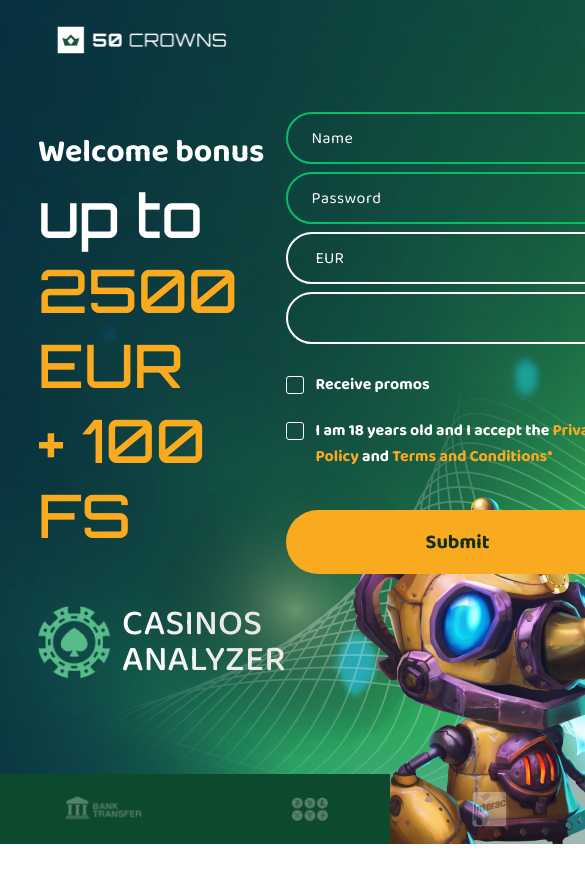
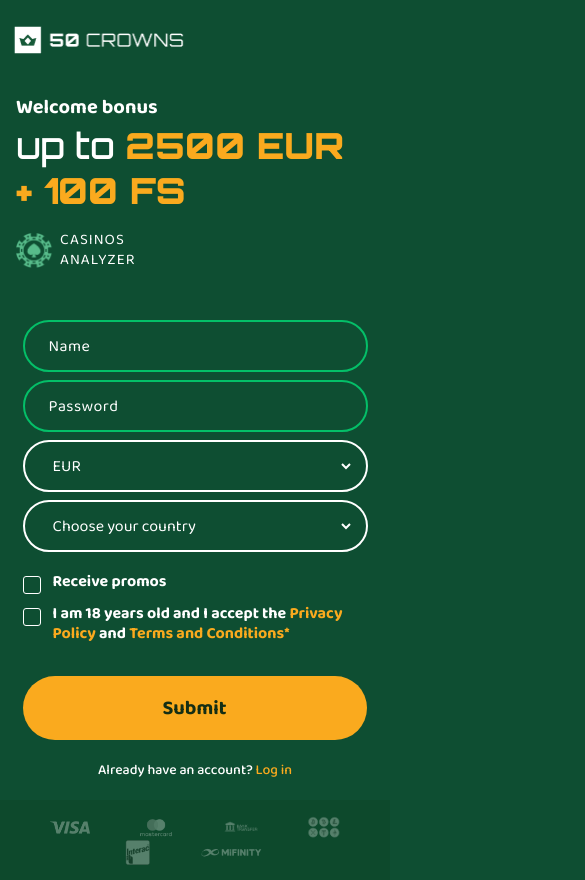
Before and after one commit to ArtemUholkov/50-crowns-land, a plain HTML site: page index.html in a window 390 px wide. Shown: the top 880 px of the page, 585 px wide, since content can reach past the window. Before the commit the page ends 844 px from the top, so only its background shows below. Drawn offline with Linux system fonts and the light colour scheme; no server answers.

Commit message:
almost ready

```diff
--- a/css/common.css
+++ b/css/common.css
@@ -136,7 +136,7 @@ body {
   position: relative;
   width: 100%;
   z-index: 2;
-  background: url('../img/main/main-bg.png');
+  background: url('../img/main/main-bg.png') no-repeat;
   background-size: cover;
   height: 100vh;
 }
@@ -153,3 +153,8 @@ h1 {
   margin: 0 auto;
 }
 /*COMMONT STYLES END*/
+@media (max-width: 875px) {
+  body {
+    background: #0e4e32;
+  }
+}
--- a/css/footer.css
+++ b/css/footer.css
@@ -48,3 +48,65 @@ footer {
   width: 111px;
   height: 27px;
 }
+.new_mob_pair {
+  display: none;
+}
+@media (max-width: 1140px) {
+  .footer_container {
+    gap: 50px;
+  }
+  .footer_img_pair {
+    gap: 50px;
+  }
+}
+@media (max-width: 875px) {
+  footer {
+    height: 80px;
+  }
+  .footer_container {
+    gap: 46px;
+    height: auto;
+  }
+  .visa {
+    width: 40px;
+    height: 13px;
+  }
+  .mastercard {
+    width: 40px;
+    height: 23px;
+  }
+  .banktransfer {
+    width: 38px;
+    height: 15px;
+  }
+  .crypto {
+    width: 35px;
+    height: 25px;
+  }
+  .interac {
+    height: 25px;
+    width: 25px;
+  }
+  .mifinity {
+    width: 70px;
+    height: 17px;
+  }
+  .footer_img_pair {
+    gap: 46px;
+    display: flex;
+  }
+  .last_pair {
+    display: none;
+  }
+  footer {
+    position: relative;
+    display: flex;
+    flex-direction: column;
+    align-items: center;
+    justify-content: center;
+    margin-top: 20px;
+  }
+  .log-in {
+    text-align: center;
+  }
+}
--- a/css/header.css
+++ b/css/header.css
@@ -17,3 +17,9 @@ header {
 .main-logo {
   width: 100%;
 }
+@media (max-width: 875px) {
+  .header_wrapper {
+    height: 100%;
+    width: 100%;
+  }
+}
--- a/css/index.css
+++ b/css/index.css
@@ -1,11 +1,4 @@
 @import url(common.css);
 @import url(header.css);
 @import url(main-picture.css);
-@import url(our_brands.css);
-@import url(benefits.css);
-@import url(affiliate.css);
-@import url(traffic.css);
-@import url(testimonials.css);
-@import url(contact.css);
 @import url(footer.css);
-@import url(terms-policies.css);
--- a/css/main-picture.css
+++ b/css/main-picture.css
@@ -55,9 +55,10 @@ form {
   display: flex;
   flex-direction: column;
   gap: 8px;
-  width: 409px;
+  width: 345px;
   z-index: 99;
   margin-top: 52px;
+  margin-right: 25px;
 }
 .form_item {
   background-color: transparent;
@@ -145,6 +146,7 @@ option {
   line-height: 24px;
   color: #142e14;
   border: 0;
+  margin-bottom: 12px;
 }
 /* I am 18 years old and I accept the <a href="#" class="accent">Privacy Policy</a> and
                 <a href="#" class="accent">Terms and Conditions*</a> */
@@ -152,11 +154,11 @@ option {
   display: block;
   position: relative;
   padding-left: 30px;
-  margin-bottom: 12px;
+  margin-bottom: 4px;
 
   font-weight: 800;
   font-size: 16px;
-  line-height: 26px;
+  line-height: 20px;
   -webkit-user-select: none;
   -moz-user-select: none;
   -ms-user-select: none;
@@ -166,7 +168,7 @@ option {
   width: 345px;
 }
 .top-container {
-  margin-top: 20px;
+  margin-top: 12px;
 }
 
 /* Hide the browser's default checkbox */
@@ -227,3 +229,187 @@ option {
   -ms-transform: rotate(45deg);
   transform: rotate(45deg);
 }
+.log-in {
+  font-weight: 500;
+  font-size: 14px;
+  line-height: 20px;
+  color: #ffffff;
+}
+
+@media (min-width: 1500px) {
+  .front_img {
+    left: 50px;
+  }
+}
+@media (min-width: 1600px) {
+  .front_img {
+    left: 100px;
+  }
+  h2 {
+    margin-top: 100px;
+  }
+  form {
+    margin-top: 120px;
+  }
+}
+
+@media (min-width: 1700px) {
+  .front_img {
+    left: 200px;
+  }
+}
+@media (min-height: 840px) {
+  .front_img {
+    bottom: 70px;
+  }
+}
+@media (max-width: 1410px) {
+  .main_picture {
+    width: 90%;
+    max-width: 1440px;
+  }
+}
+@media (max-width: 1410px) {
+  .main_picture {
+    width: 90%;
+    max-width: 1440px;
+  }
+}
+@media (max-width: 1360px) {
+  .main_picture {
+    width: 95%;
+  }
+}
+@media (max-width: 1310px) {
+  .front_img {
+    left: -50px;
+  }
+}
+@media (max-width: 1260px) {
+  .front_img {
+    left: -50px;
+    max-width: 1200px;
+  }
+}
+@media (max-width: 1200px) {
+  .front_img {
+    max-width: 1100px;
+  }
+}
+@media (max-width: 1140px) {
+  .front_img {
+    max-width: 1000px;
+  }
+}
+
+@media (max-width: 1050px) {
+  h1 {
+    font-size: 50px;
+  }
+  .accent_text {
+    font-size: 50px;
+  }
+  /* .front_img {
+    left: -150px;
+  } */
+}
+/* @media (max-width: 1100px) and (max-height: 590px) {
+  .front_img {
+    display: none;
+  }
+} */
+@media (max-width: 1050px) {
+  .front_img {
+    left: -200px;
+  }
+  h2 {
+    margin-top: 20px;
+  }
+  form {
+    margin-right: 0;
+  }
+  .coin_text_wrapper {
+    margin-top: 20px;
+  }
+}
+
+@media (max-width: 890px) {
+  /* form {
+    width: 250px;
+  } */
+}
+/* @media (max-height: 700px) {
+  .front_img {
+    bottom: 0px;
+    max-width: 900px;
+    left: 20px;
+  }
+} */
+@media (max-height: 688px) {
+  .front_img {
+    bottom: 0px;
+  }
+  h1,
+  .accent_text {
+    font-size: 45px;
+  }
+  /* .coin_text_wrapper {
+    margin-top: 10px;
+  } */
+  /* form {
+    margin-top: 0px;
+  } */
+}
+@media (max-height: 600px) {
+  .front_img {
+    bottom: 0px;
+    left: 50px;
+  }
+  .submit_form_button {
+    margin: 0;
+  }
+}
+@media (max-width: 875px) {
+  .main_picture {
+    width: 100%;
+  }
+  .front_img {
+    display: none;
+  }
+  body {
+    height: auto;
+  }
+  .main_picture_wrapper {
+    flex-direction: column;
+    align-items: center;
+    justify-items: center;
+  }
+  .text_wrapper {
+    align-self: baseline;
+    padding: 0 13px 0 16px;
+  }
+  h2 {
+    line-height: 32px;
+    font-size: 20px;
+    margin-top: 31px;
+  }
+  h1,
+  .accent_text {
+    font-weight: 400;
+    font-size: 36px;
+    line-height: 45px;
+  }
+  .accent_text {
+    font-weight: 900;
+  }
+  .coin {
+    width: 39px;
+    height: 35px;
+  }
+  .coin_text_text {
+    font-size: 15px;
+    line-height: 15px;
+    letter-spacing: 1px;
+    font-weight: 300;
+  }
+}
--- a/index.html
+++ b/index.html
@@ -30,12 +30,15 @@
             up to <span class="accent_text">2500 EUR<br />+ 100 FS</span>
           </h1>
           <div class="coin_text_wrapper">
-            <img src="img/main/coin.png" alt="coin" />
+            <img src="img/main/coin.png" alt="coin" class="coin" />
             <div class="coin_text_text">
               <span>CASINOS</span>
               <span>ANALYZER</span>
             </div>
           </div>
+          <!-- <div class="mobile_image_wrapper">
+            <img src="img/main/Hero bg.png" alt="" />
+          </div> -->
         </div>
         <div class="form_wrapper">
           <form>
@@ -50,7 +53,9 @@
               </select>
             </div>
             <div class="select-wrapper">
-              <select name="country" class="white-item" id="countries"></select>
+              <select name="country" class="white-item" id="countries">
+                <option value="" disabled selected hidden>Choose your country</option>
+              </select>
             </div>
             <label class="container top-container"
               >Receive promos
@@ -64,6 +69,9 @@
               <span class="checkmark"></span>
             </label>
             <input type="submit" value="Submit" class="submit_form_button" />
+            <span class="log-in"
+              >Already have an account? <a href="#" class="accent">Log in</a></span
+            >
           </form>
         </div>
       </div>
@@ -81,10 +89,14 @@
           <img src="img/footer/banktransfer.png" alt="" class="footer_img banktransfer" />
           <img src="img/footer/crypto.png" alt="" class="footer_img crypto" />
         </div>
-        <div class="footer_img_pair">
+        <div class="footer_img_pair last_pair">
           <img src="img/footer/interac.png" alt="" class="footer_img interac" />
           <img src="img/footer/mifinity.png" alt="" class="footer_img mifinity" />
         </div>
+      </div>
+      <div class="footer_img_pair new_mob_pair">
+        <img src="img/footer/interac.png" alt="" class="footer_img interac" />
+        <img src="img/footer/mifinity.png" alt="" class="footer_img mifinity" />
       </div>
     </footer>
     <script src="js/script.js"></script>
```
Also changed, not shown: img/main/78577-sky-sunlight-free-download-image 2.png (added), img/main/Group 6.png (added), img/main/Hero bg.png (added).
